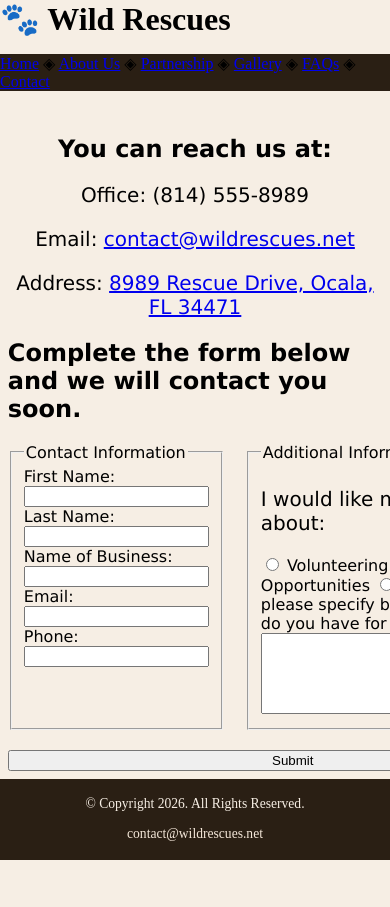
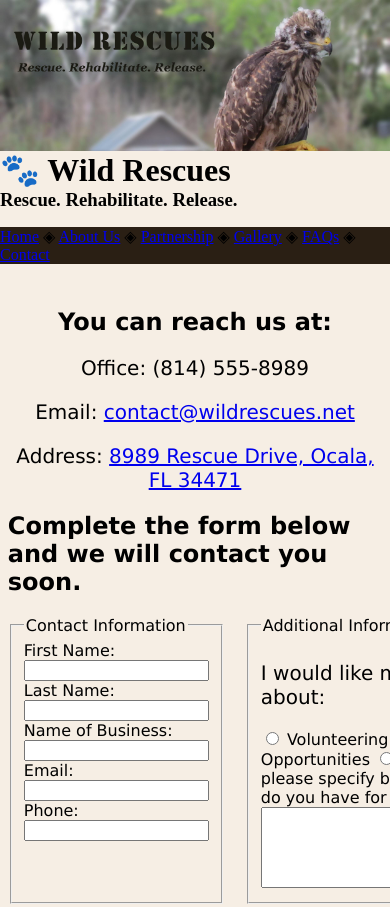
Before and after one commit to nicolea072607-cloud/Wild-rescue-, a plain HTML site: page contact.html in a window 390 px wide. Shown: the top 907 px of the page. Before the commit the page ends 860 px from the top, so only its background shows below. Drawn offline with Linux system fonts and the light colour scheme.

Commit message:
Enhance contact.html with mobile header
Added mobile header section with title and tagline.

```diff
--- a/contact.html
+++ b/contact.html
@@ -7,7 +7,18 @@
   <title>Wild Rescues: Contact</title>
 </head>
 <body>
-  <header><h1>&#128062; Wild Rescues</h1></header>
+  <header>
+  <div class="tab-desk">
+    <a href="index.html">
+      <img src="baby-hawk.jpg" alt="rescued baby hawk">
+    </a>
+  </div>
+
+  <div class="mobile">
+    <h1>&#128062; Wild Rescues</h1>
+    <h3>Rescue. Rehabilitate. Release.</h3>
+  </div>
+</header>
   <nav aria-label="Main navigation">
     <p>
       <a href="index.html">Home</a> &#9672;
```
